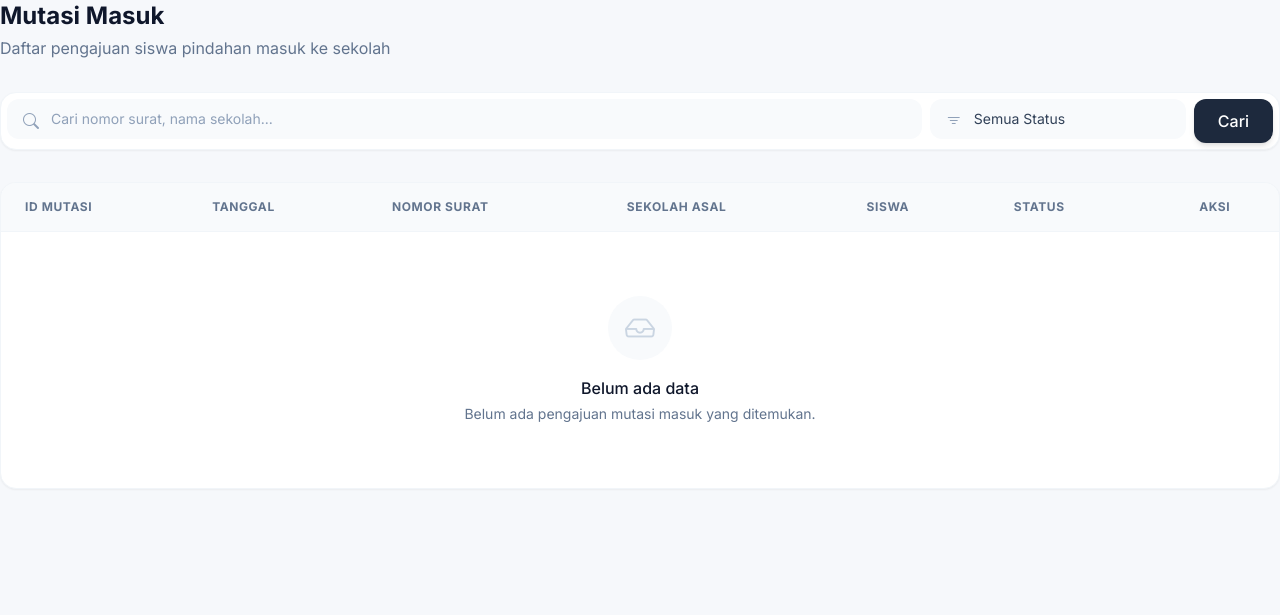
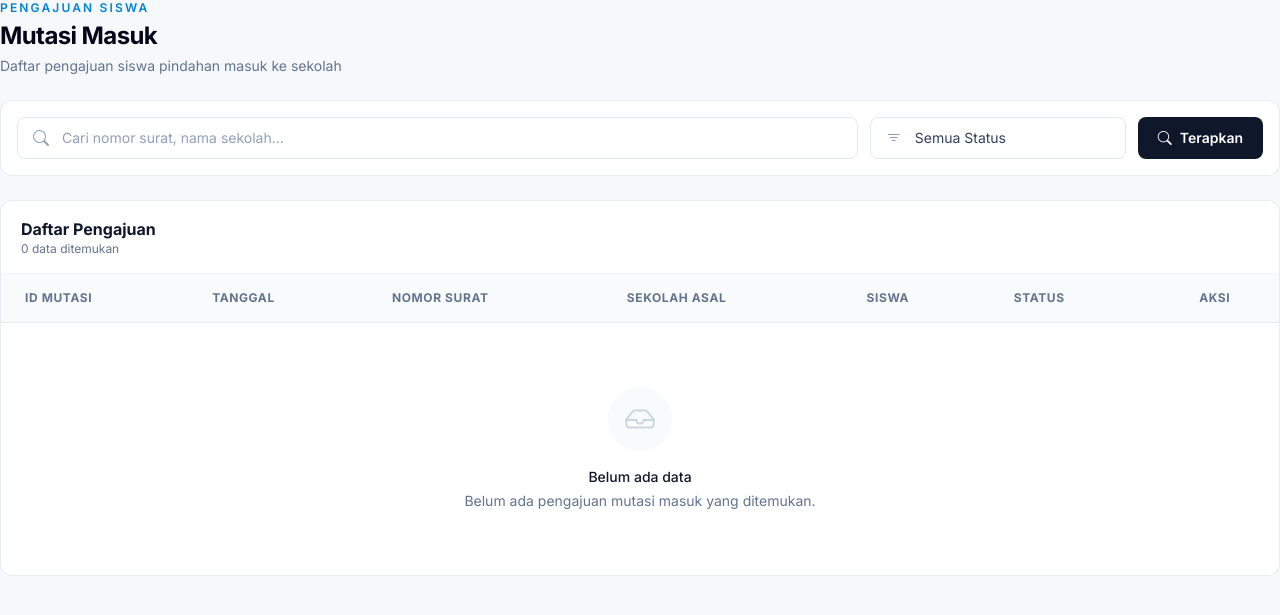
Before and after one commit to ruhy4t/simak, a Laravel app: template resources/views/mutasi/masuk/index.blade.php in a window 1280 px wide. Shown: the top 615 px of the page. Run offline with Laravel 12, Linux system fonts and the light colour scheme; the template is opened without the code that fills it, so the values that code supplies are empty; style sheets or scripts are compiled from the project's sources.

Commit message:
Refresh mutation list interface

```diff
--- a/resources/views/mutasi/masuk/index.blade.php
+++ b/resources/views/mutasi/masuk/index.blade.php
@@ -3,36 +3,37 @@
 @section('title', 'Daftar Mutasi Masuk')
 
 @section('content')
-    <div class="space-y-8 animate-fade-in-up">
+    <div class="space-y-6">
         <!-- Header -->
         <div class="flex flex-col sm:flex-row sm:items-center justify-between gap-4">
             <div>
-                <h1 class="text-2xl font-bold text-slate-900">Mutasi Masuk</h1>
-                <p class="text-slate-500 mt-1">Daftar pengajuan siswa pindahan masuk ke sekolah</p>
+                <p class="text-xs font-semibold uppercase tracking-[0.18em] text-sky-600">Pengajuan Siswa</p>
+                <h1 class="mt-1 text-2xl font-bold tracking-tight text-slate-950">Mutasi Masuk</h1>
+                <p class="mt-1 text-sm text-slate-500">Daftar pengajuan siswa pindahan masuk ke sekolah</p>
             </div>
             @if(in_array(Auth::user()->role, ['Sekolah', 'Operator', 'Dinas', 'SuperAdmin']))
                 <a href="{{ route('mutasi.masuk.create') }}"
-                    class="inline-flex items-center justify-center px-4 py-2.5 bg-sky-500 hover:bg-sky-600 text-white rounded-xl shadow-lg shadow-sky-500/30 transition-all hover:-translate-y-0.5 font-medium group">
-                    <i class="bi bi-plus-lg mr-2 group-hover:rotate-90 transition-transform"></i>
+                    class="inline-flex items-center justify-center rounded-lg bg-sky-600 px-4 py-2.5 font-semibold text-white transition-colors hover:bg-sky-700">
+                    <i class="bi bi-plus-lg mr-2"></i>
                     Buat Mutasi Masuk
                 </a>
             @endif
         </div>
 
         <!-- Filters -->
-        <div class="bg-white rounded-2xl shadow-xs border border-slate-100 p-1.5">
+        <div class="rounded-xl border border-slate-200/80 bg-white p-4">
             <form action="{{ route('mutasi.masuk.index') }}" method="GET" id="filterForm"
-                class="flex flex-col sm:flex-row gap-2">
+                class="flex flex-col gap-3 sm:flex-row">
                 <div class="relative flex-1">
                     <i class="bi bi-search absolute left-4 top-1/2 -translate-y-1/2 text-slate-400"></i>
                     <input type="text" name="search" id="searchInput" value="{{ request('search') }}"
-                        class="w-full pl-11 pr-4 py-2.5 bg-slate-50 border-0 rounded-xl focus:ring-2 focus:ring-sky-100 focus:bg-white transition text-sm text-slate-700 placeholder:text-slate-400"
+                        class="w-full rounded-lg border border-slate-200 bg-white py-2.5 pl-11 pr-4 text-sm text-slate-700 placeholder:text-slate-400 focus:border-sky-400 focus:ring-2 focus:ring-sky-100"
                         placeholder="Cari nomor surat, nama sekolah...">
                 </div>
                 <div class="relative sm:w-64">
                     <i class="bi bi-filter absolute left-4 top-1/2 -translate-y-1/2 text-slate-400"></i>
                     <select name="status" id="statusFilter"
-                        class="w-full pl-11 pr-8 py-2.5 bg-slate-50 border-0 rounded-xl focus:ring-2 focus:ring-sky-100 focus:bg-white transition text-sm text-slate-700 cursor-pointer appearance-none">
+                        class="w-full cursor-pointer appearance-none rounded-lg border border-slate-200 bg-white py-2.5 pl-11 pr-8 text-sm text-slate-700 focus:border-sky-400 focus:ring-2 focus:ring-sky-100">
                         <option value="">Semua Status</option>
                         <option value="Draft" {{ request('status') == 'Draft' ? 'selected' : '' }}>📝 Draft (Belum Selesai)</option>
                         <option value="Menunggu Verifikasi Dinas" {{ request('status') == 'Menunggu Verifikasi Dinas' ? 'selected' : '' }}>Menunggu Verifikasi</option>
@@ -46,21 +47,39 @@
                     </select>
                 </div>
                 <button type="submit"
-                    class="px-6 py-2.5 bg-slate-800 hover:bg-slate-900 text-white rounded-xl transition font-medium shadow-md">
-                    Cari
+                    class="inline-flex items-center justify-center gap-2 rounded-lg bg-slate-900 px-5 py-2.5 text-sm font-semibold text-white transition-colors hover:bg-slate-800">
+                    <i class="bi bi-search"></i> Terapkan
                 </button>
+                @if(request('search') || request('status'))
+                    <a href="{{ route('mutasi.masuk.index') }}"
+                        class="inline-flex items-center justify-center gap-2 rounded-lg border border-slate-200 px-4 py-2.5 text-sm font-semibold text-slate-600 hover:bg-slate-50">
+                        <i class="bi bi-x-lg"></i> Reset
+                    </a>
+                @endif
             </form>
         </div>
 
         <!-- Table -->
-        <div class="bg-white rounded-2xl shadow-xs border border-slate-100 overflow-hidden" x-data="{
+        <div class="overflow-hidden rounded-xl border border-slate-200/80 bg-white" x-data="{
                                  showModal: false,
                                  modalTitle: '',
                                  siswaList: []
                              }">
+            <div class="flex flex-col gap-2 border-b border-slate-100 px-5 py-4 sm:flex-row sm:items-center sm:justify-between">
+                <div>
+                    <h2 class="font-bold text-slate-900">Daftar Pengajuan</h2>
+                    <p class="text-xs text-slate-500">{{ method_exists($mutasiList, 'total') ? number_format($mutasiList->total()) : number_format(count($mutasiList)) }} data ditemukan</p>
+                </div>
+                @if(request('search') || request('status'))
+                    <span class="inline-flex self-start items-center gap-1.5 rounded-full bg-sky-50 px-2.5 py-1 text-xs font-semibold text-sky-700">
+                        <i class="bi bi-funnel"></i> Filter aktif
+                    </span>
+                @endif
+            </div>
             <div class="overflow-x-auto">
-                <table class="w-full">
-                    <thead class="bg-slate-50 border-b border-slate-100">
+                <table class="w-full min-w-[900px] text-sm">
+                    <caption class="sr-only">Daftar pengajuan mutasi masuk</caption>
+                    <thead class="sticky top-0 z-10 border-b border-slate-200 bg-slate-50/95">
                         <tr>
                             @if(in_array(Auth::user()->role, ['Dinas', 'SuperAdmin']))
                                 <th class="px-6 py-4 text-left text-xs font-bold text-slate-500 uppercase tracking-wider">
@@ -92,9 +111,9 @@
                             </th>
                         </tr>
                     </thead>
-                    <tbody class="divide-y divide-slate-50">
+                    <tbody class="divide-y divide-slate-100">
                         @forelse($mutasiList as $mutasi)
-                            <tr class="hover:bg-slate-50/80 transition-colors group">
+                            <tr class="transition-colors hover:bg-sky-50/40">
 
                                 @if(in_array(Auth::user()->role, ['Dinas', 'SuperAdmin']))
                                                     {{-- DINAS COLUMNS --}}
@@ -190,31 +209,14 @@
                                 @endif
 
                                 <td class="px-6 py-4">
-                                    @php
-                                        $statusMap = [
-                                            'Draft' => ['bg' => 'bg-gray-100', 'text' => 'text-gray-700', 'ring-3' => 'ring-gray-500/20', 'icon' => 'bi-pencil-square'],
-                                            'Menunggu Verifikasi Dinas' => ['bg' => 'bg-amber-100', 'text' => 'text-amber-800', 'ring-3' => 'ring-amber-600/20', 'icon' => 'bi-hourglass-split'],
-                                            'Disetujui Dinas' => ['bg' => 'bg-emerald-100', 'text' => 'text-emerald-800', 'ring-3' => 'ring-emerald-600/20', 'icon' => 'bi-check-circle'],
-                                            'Proses TTD' => ['bg' => 'bg-indigo-100', 'text' => 'text-indigo-800', 'ring-3' => 'ring-indigo-600/20', 'icon' => 'bi-pen'],
-                                            'Selesai' => ['bg' => 'bg-sky-100', 'text' => 'text-sky-800', 'ring-3' => 'ring-sky-600/20', 'icon' => 'bi-check-all'],
-                                            'Perlu Perbaikan' => ['bg' => 'bg-rose-100', 'text' => 'text-rose-800', 'ring-3' => 'ring-rose-600/20', 'icon' => 'bi-exclamation-circle'],
-                                            'Dibatalkan' => ['bg' => 'bg-slate-200', 'text' => 'text-slate-600', 'ring-3' => 'ring-slate-500/20', 'icon' => 'bi-x-circle'],
-                                        ];
-                                        $defaultStatus = ['bg' => 'bg-slate-100', 'text' => 'text-slate-700', 'ring-3' => 'ring-slate-600/20', 'icon' => 'bi-circle'];
-                                        $statusConfig = $statusMap[$mutasi->status] ?? $defaultStatus;
-                                    @endphp
-                                    <span
-                                        class="inline-flex items-center gap-1.5 px-2.5 py-1 rounded-full text-xs font-medium {{ $statusConfig['bg'] }} {{ $statusConfig['text'] }} ring-1 ring-inset {{ $statusConfig['ring-3'] }}">
-                                        <i class="bi {{ $statusConfig['icon'] }}"></i>
-                                        {{ $mutasi->status }}
-                                    </span>
+                                    <x-status-badge :status="$mutasi->status" />
                                 </td>
                                 <td class="px-6 py-4 text-center">
                                     <div class="flex items-center justify-center gap-2">
                                         {{-- Resume Draft Button --}}
                                         @if($mutasi->status === 'Draft')
                                             <a href="{{ route('mutasi.masuk.draft.resume', $mutasi->id_mutasi) }}"
-                                                class="inline-flex items-center justify-center px-3 py-1.5 rounded-lg bg-amber-500 text-white hover:bg-amber-600 shadow-md shadow-amber-500/20 transition-all hover:-translate-y-0.5 text-sm font-medium gap-1"
+                                                class="inline-flex items-center justify-center gap-1.5 rounded-lg bg-amber-500 px-3 py-2 text-sm font-semibold text-white hover:bg-amber-600"
                                                 title="Lanjutkan Pengisian">
                                                 <i class="bi bi-pencil-square"></i>
                                                 Lanjutkan
@@ -224,30 +226,31 @@
                                                 @csrf
                                                 @method('DELETE')
                                                 <button type="submit"
-                                                    class="inline-flex items-center justify-center w-8 h-8 rounded-lg bg-red-500! text-white! hover:bg-red-600 shadow-md shadow-red-500/20 transition-all hover:-translate-y-0.5 text-sm font-medium gap-1"
+                                                    class="inline-flex h-9 w-9 items-center justify-center rounded-lg border border-rose-200 text-rose-600 hover:bg-rose-50"
                                                     title="Hapus Draft">
                                                     <i class="bi bi-trash-fill"></i>
                                                 </button>
                                             </form>
                                         @else
                                             <a href="{{ route('mutasi.masuk.show', $mutasi->id_mutasi) }}"
-                                                class="inline-flex items-center justify-center w-8 h-8 rounded-lg bg-blue-600 text-white hover:bg-blue-700 shadow-md shadow-blue-500/20 transition-all hover:-translate-y-0.5"
+                                                class="inline-flex items-center justify-center gap-1.5 rounded-lg border border-slate-200 px-3 py-2 text-sm font-semibold text-slate-700 hover:border-sky-200 hover:bg-sky-50 hover:text-sky-700"
                                                 title="Lihat Detail">
                                                 <i class="bi bi-eye"></i>
+                                                <span>Detail</span>
                                             </a>
 
                                             @if($mutasi->status === 'Selesai')
                                                 @if($mutasi->file_arsip_scan)
                                                     <a href="{{ route('dokumen.view', ['path' => $mutasi->file_arsip_scan]) }}"
                                                         target="_blank"
-                                                        class="inline-flex items-center justify-center w-8 h-8 rounded-lg bg-green-600 text-white hover:bg-green-700 shadow-md shadow-green-500/20 transition-all hover:-translate-y-0.5"
+                                                        class="inline-flex h-9 w-9 items-center justify-center rounded-lg border border-emerald-200 text-emerald-600 hover:bg-emerald-50"
                                                         title="Lihat Arsip Digital">
                                                         <i class="bi bi-file-earmark-check"></i>
                                                     </a>
                                                 @elseif(in_array(Auth::user()->role, ['Dinas', 'SuperAdmin']))
                                                     <div x-data="{ openPrint: false }" class="relative inline-block">
                                                         <button @click="openPrint = !openPrint" @click.outside="openPrint = false"
-                                                            class="inline-flex items-center justify-center w-8 h-8 rounded-lg bg-emerald-600 text-white hover:bg-emerald-700 shadow-md shadow-emerald-500/20 transition-all hover:-translate-y-0.5"
+                                                            class="inline-flex h-9 w-9 items-center justify-center rounded-lg border border-slate-200 text-slate-600 hover:border-sky-200 hover:bg-sky-50 hover:text-sky-700"
                                                             title="Cetak Surat">
                                                             <i class="bi bi-printer"></i>
                                                         </button>
```
Also changed, not shown: resources/views/components/status-badge.blade.php (added, +24 -0 lines), resources/views/mutasi/keluar/index.blade.php (+38 -42 lines), tests/Unit/StatusBadgeTest.php (added, +21 -0 lines), 3 other files.
